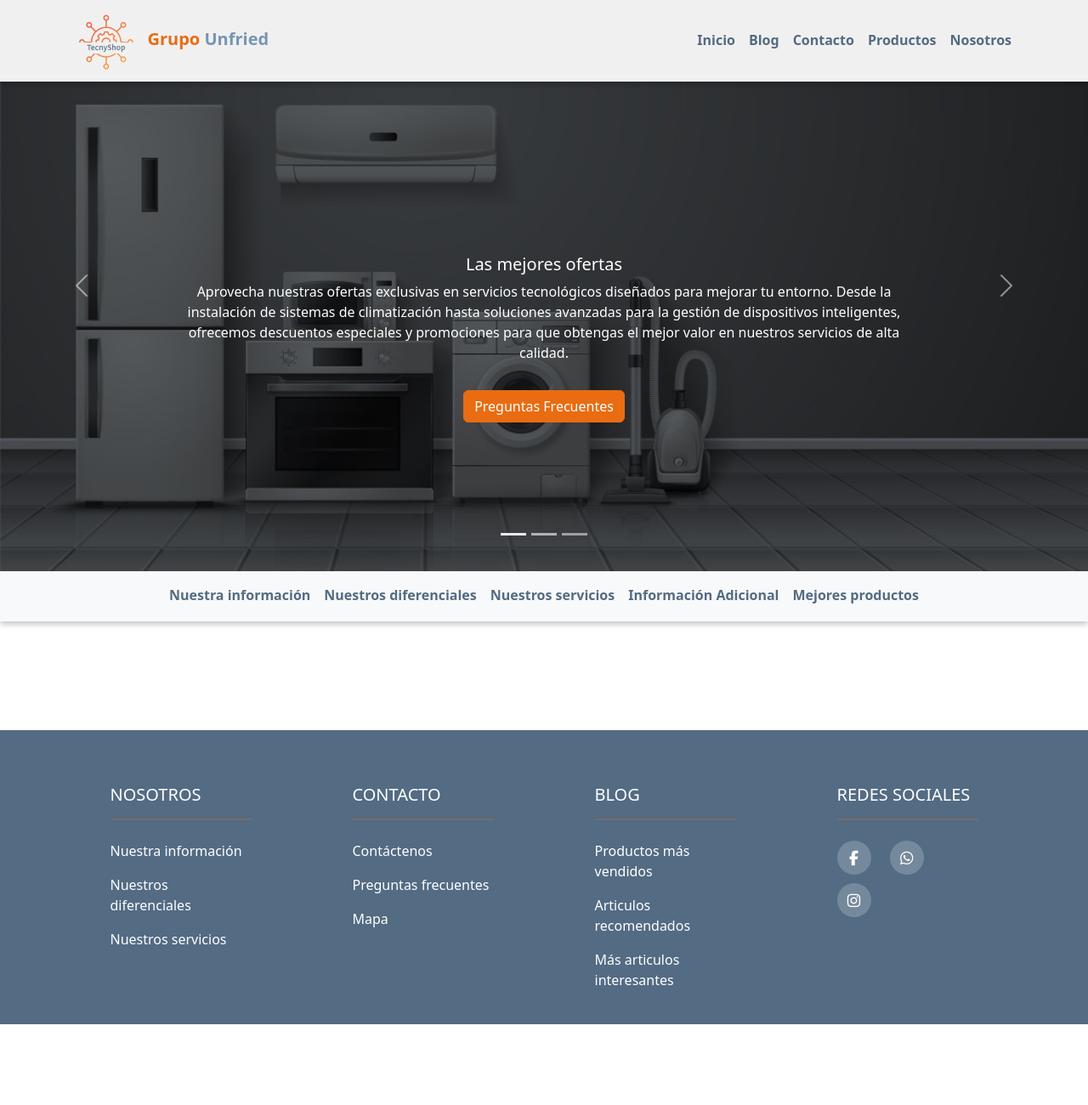
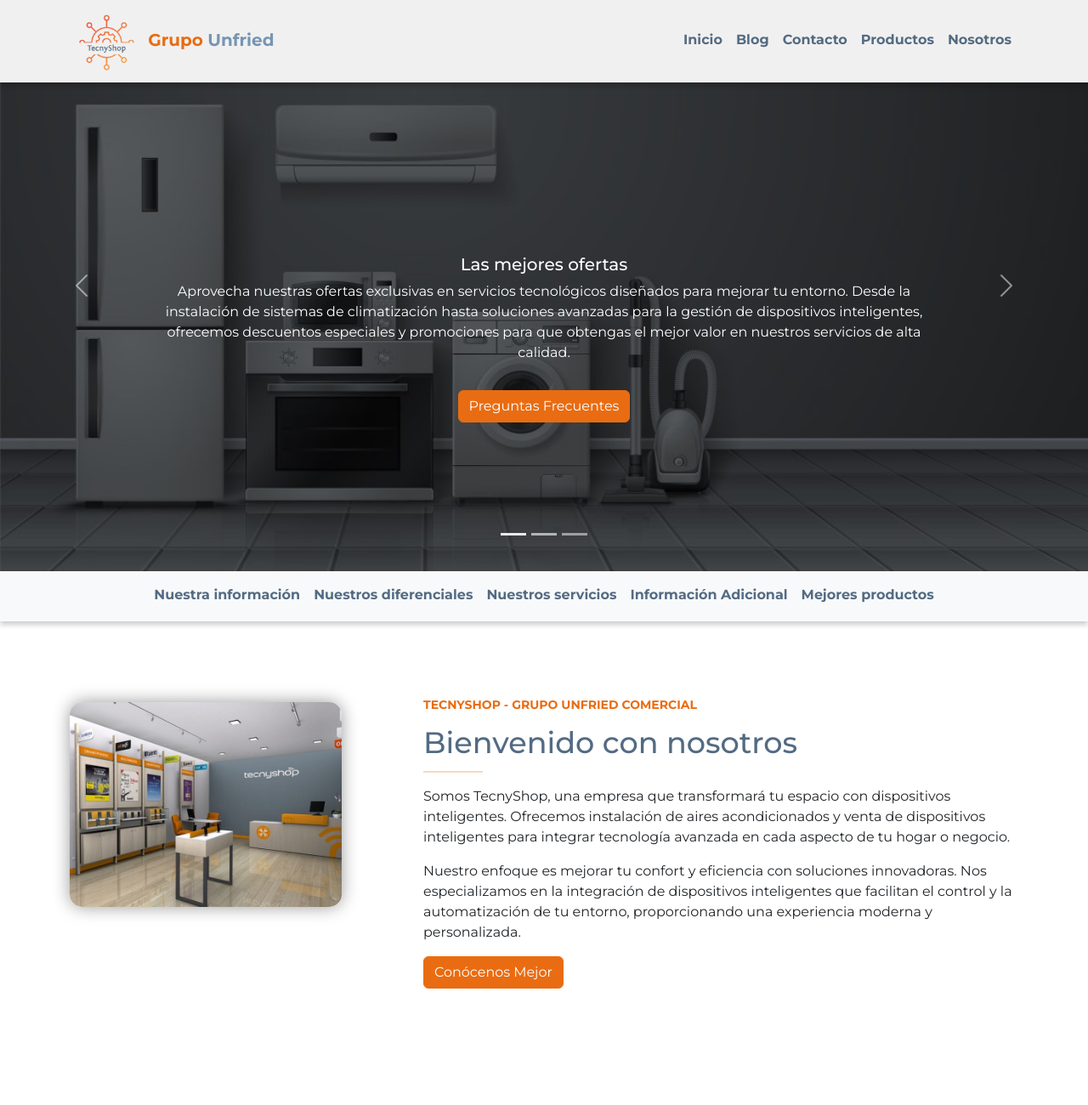
Before and after one commit to S0B9A/TecnyShopWebSite-Version2-Bootstrap, a plain HTML site: page index.html in a window 1280 px wide. Shown: the top 1300 px of the page at 85% size. Before the commit the page ends 1205 px from the top, so only its background shows below. Drawn offline with nearby package versions, Linux system fonts and the light colour scheme.

Commit message:
Se agrega nuevas secciones a la pagina de inicio

```diff
--- a/css/StyleIndex.css
+++ b/css/StyleIndex.css
@@ -1,5 +1,10 @@
+
+/* Fuente principal */
+body {
+    font-family: "Montserrat", sans-serif;
+}
+
 /*Navbar --Navegacion de la pagina web--*/
-
 
 /* Aplicar sombra a la barra de navegación */
 .navbar {
--- a/css/StyleInicio.css
+++ b/css/StyleInicio.css
@@ -1,3 +1,4 @@
+
 /*----------Estilo del carousel----------*/
 
 .carousel-inner img {
@@ -17,6 +18,134 @@
 }
 
 .btn-orange:hover {
+    background-color: #E96C12; /* Un tono más oscuro para el hover */
+    border-color: #E96C12;
     transition: all 250ms ease;
     font-weight: bold;
+    color: white;
 }
+
+/*----------Estilo de la section about----------*/
+
+.about {
+    padding: 3%;
+}
+
+.about-text span {
+    font-size: 14px;
+    text-transform: uppercase;
+    color: #E96C12;
+    font-weight: bold;
+
+}
+
+h2 {
+    font-size: 35px;
+    color: #536B83;
+    margin: 15px 0;
+    line-height: 1;
+}
+
+hr {
+    border: 1px solid chocolate;
+    width: 10%;
+}
+
+.imagen-bajada {
+    margin-top: 16%; /* Ajusta el valor según sea necesario */
+}
+
+
+.about-img img {
+    width: 90%;
+    border-radius: 15px;
+    box-shadow: 0 0 20px rgba(0, 0, 0, 0.4);
+}
+
+.about-img img:hover {
+    transition: all 250ms ease;
+    border: solid chocolate;
+    box-shadow: 0 10px 20px rgba(0, 0, 0, 0.4);
+}
+
+/* Estilos para pantallas pequeñas */
+@media (max-width: 767.98px) {
+    .about-img img {
+        display: block;
+        margin-left: auto;
+        margin-right: auto;
+        width: 80%;
+        margin-top: 20px; /* Ajusta según sea necesario */
+        margin-bottom: 40px;
+
+    }
+
+    .about-text {
+        text-align: center;
+    }
+
+    .about-text h2 {
+        font-size: 1.5rem;
+    }
+
+    .about-text p {
+        font-size: 1rem;
+    }
+
+    .btn-orange {
+        margin: 20px auto;
+    }
+}
+
+
+/*
+.about {
+    text-align: center;
+    padding: 100px;
+    background-color: white;
+    display: flex;
+}
+
+.about-text {
+    flex-basis: 50%;
+    padding-right: 35PX;
+}
+
+.about-text span {
+    font-size: 14px;
+    text-transform: uppercase;
+    color: #E96C12;
+    font-weight: bold;
+
+}
+
+h2 {
+    font-size: 35px;
+    color: #536B83;
+    margin: 15px 0;
+    line-height: 1;
+}
+
+hr {
+    border: 1px solid #E96C12;
+    width: 10%;
+    margin-bottom: 30px;
+}
+
+.about-img {
+    flex-basis: 50%;
+}
+
+.about-img img {
+    width: 58%;
+    border-radius: 15px;
+    box-shadow: 0 0 20px rgba(0, 0, 0, 0.4);
+}
+
+.about-img img:hover {
+    transition: all 250ms ease;
+    border: solid chocolate;
+    box-shadow: 0 10px 20px rgba(0, 0, 0, 0.4);
+}
+
+*/
--- a/index.html
+++ b/index.html
@@ -9,6 +9,10 @@
         integrity="sha384-QWTKZyjpPEjISv5WaRU9OFeRpok6YctnYmDr5pNlyT2bRjXh0JMhjY6hW+ALEwIH" crossorigin="anonymous">
     <link href="https://cdn.jsdelivr.net/npm/bootstrap-icons@1.7.2/font/bootstrap-icons.css" rel="stylesheet">
     <link rel="stylesheet" href="https://cdnjs.cloudflare.com/ajax/libs/font-awesome/6.5.2/css/all.min.css">
+    <link rel="preconnect" href="https://fonts.googleapis.com">
+    <link rel="preconnect" href="https://fonts.gstatic.com" crossorigin>
+    <link href="https://fonts.googleapis.com/css2?family=Montserrat:ital,wght@0,100..900;1,100..900&display=swap"
+        rel="stylesheet">
     <link rel="stylesheet" href="./css/StyleIndex.css">
     <link rel="stylesheet" href="./css/StyleInicio.css">
 
@@ -107,12 +111,14 @@
 
             <div class="carousel-inner">
                 <div class="carousel-item active">
-                    <img src="./Images/Carousel/BannerProductos.png" class="d-block w-100" alt="">
+                    <img src="./Images/Carousel/BannerProductos.png" class="d-block w-100"
+                        alt="Imagen de Electrodomesticos">
                     <div class="carousel-caption">
                         <h5>Los mejores Electrodomesticos</h5>
                         <p>
                             Te proporcionamos un extenso catálogo de productos que incluye una amplia variedad de
-                            dispositivos inteligentes de la marca Xiaomi, así como sistemas completos de aires acondicionados.
+                            dispositivos inteligentes de la marca Xiaomi, así como sistemas completos de aires
+                            acondicionados.
                             Estamos comprometidos en ofrecerte soluciones tecnológicas avanzadas que transformen tu
                             espacio.
                         </p>
@@ -121,7 +127,8 @@
                 </div>
 
                 <div class="carousel-item active">
-                    <img src="./Images/Carousel/CarouselImagen2.jpg" class="d-block w-100" alt="">
+                    <img src="./Images/Carousel/CarouselImagen2.jpg" class="d-block w-100"
+                        alt="Imagen de Electrodomesticos">
                     <div class="carousel-caption">
                         <h5>Los mejores Servicios</h5>
                         <p>
@@ -136,7 +143,8 @@
                 </div>
 
                 <div class="carousel-item active">
-                    <img src="./Images/Carousel/CarouselImagen3.jpg" class="d-block w-100" alt="">
+                    <img src="./Images/Carousel/CarouselImagen3.jpg" class="d-block w-100"
+                        alt="Imagen de Electrodomesticos">
                     <div class="carousel-caption">
                         <h5>Las mejores ofertas</h5>
                         <p>
@@ -184,6 +192,51 @@
             </ul>
         </nav>
     </div>
+
+    <main>
+
+        <section class="about section-padding ">
+            <div class="container">
+                <div class="row">
+
+                    <div class="col-lg-4 col-md-12 col-12">
+                        <div class="about-img">
+                            <img src="./Images/Pagina-Inicio-Imagenes/Tienda1.jfif" class="img-fluid imagen-bajada"
+                                alt="Imagen de la tienda TecnyShop">
+                        </div>
+                    </div>
+
+                    <div class="col-lg-8 col-md-12 col-12 ps-lg-5 mt-md-5">
+                        <div class="about-text">
+
+                            <span>TecnyShop - Grupo Unfried Comercial</span>
+                            <h2>Bienvenido con nosotros</h2>
+                            <hr>
+                            <p>
+                                Somos TecnyShop, una empresa que transformará tu espacio con dispositivos inteligentes.
+                                Ofrecemos instalación de aires acondicionados y venta de dispositivos inteligentes para
+                                integrar tecnología avanzada en cada aspecto de tu hogar o negocio.
+                            </p>
+                            <p>
+                                Nuestro enfoque es mejorar tu confort y eficiencia con soluciones innovadoras.
+                                Nos especializamos en la integración de dispositivos inteligentes que facilitan el
+                                control
+                                y la automatización de tu entorno, proporcionando una experiencia moderna y
+                                personalizada.
+                            </p>
+                            <a href="#" class="btn btn-orange">Conócenos Mejor</a>
+                        </div>
+                    </div>
+                </div>
+            </div>
+        </section>
+
+
+
+
+
+
+    </main>
 
     <!--
     <main>
```
Also changed, not shown: Images/Pagina-Inicio-Imagenes/CasaInteligente.jfif (renamed from Images/CasaInteligente.jfif), Images/Pagina-Inicio-Imagenes/CasaTecnologica.jpg (renamed from Images/CasaTecnologica.jpg), Images/Pagina-Inicio-Imagenes/Clientes.jpg (renamed from Images/Clientes.jpg), Images/Pagina-Inicio-Imagenes/ProductoTecnilogico.webp (renamed from Images/ProductoTecnilogico.webp), Images/Pagina-Inicio-Imagenes/Tienda1.jfif (renamed from Images/Tienda1.jfif), Images/Pagina-Inicio-Imagenes/Tienda2.jfif (renamed from Images/Tienda2.jfif), Images/Pagina-Inicio-Imagenes/cultura-empresarial.jpg (renamed from Images/cultura-empresarial.jpg), Images/Pagina-Inicio-Imagenes/entorno.jpg (renamed from Images/entorno.jpg), Images/Pagina-Inicio-Imagenes/misionEmpresa.jpg (renamed from Images/misionEmpresa.jpg), Images/Pagina-Inicio-Imagenes/vision-empresa.jpeg (renamed from Images/vision-empresa.jpeg), Images/Pagina-Inicio-Imagenes/vision1.webp (renamed from Images/vision1.webp), Images/Tienda.jfif (deleted).
